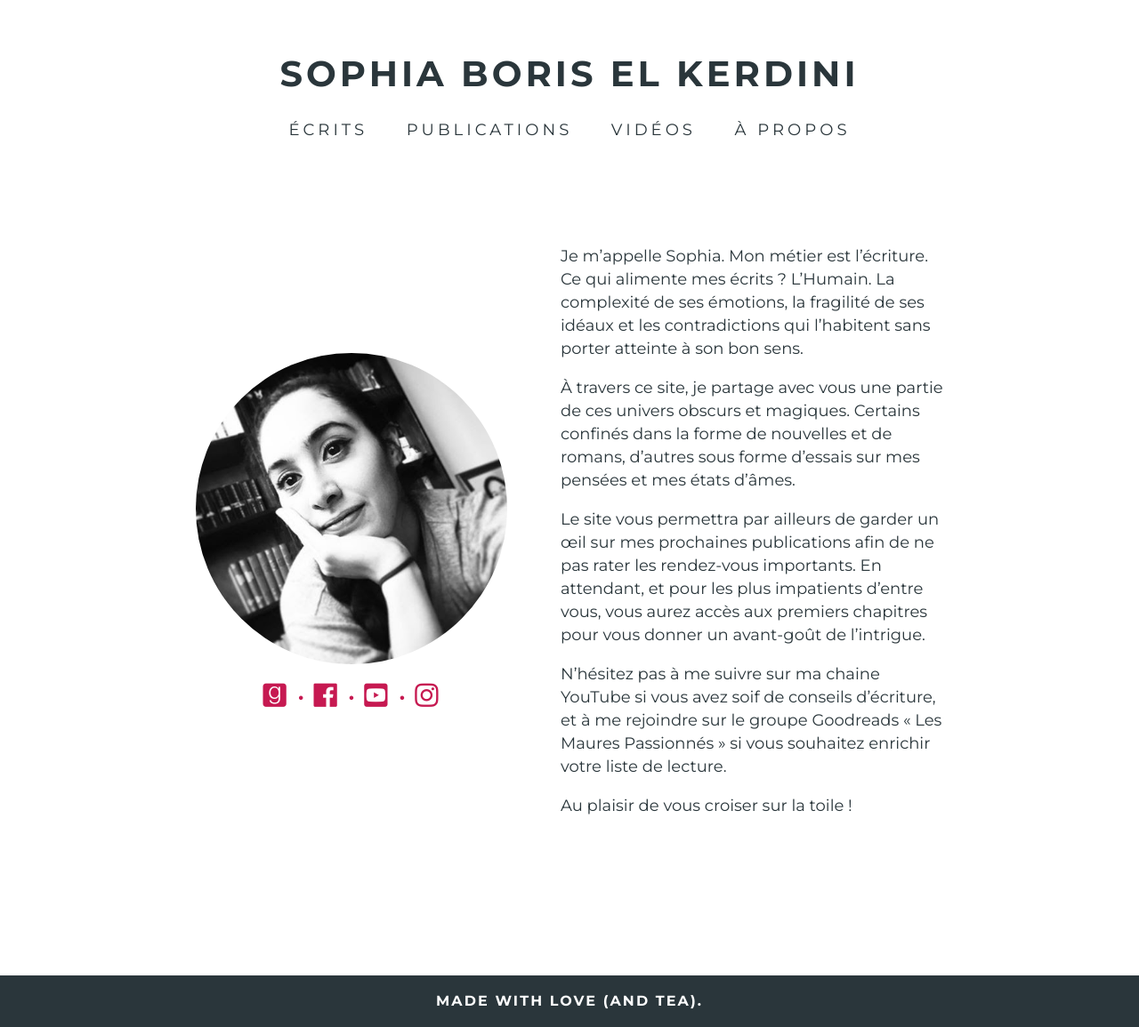
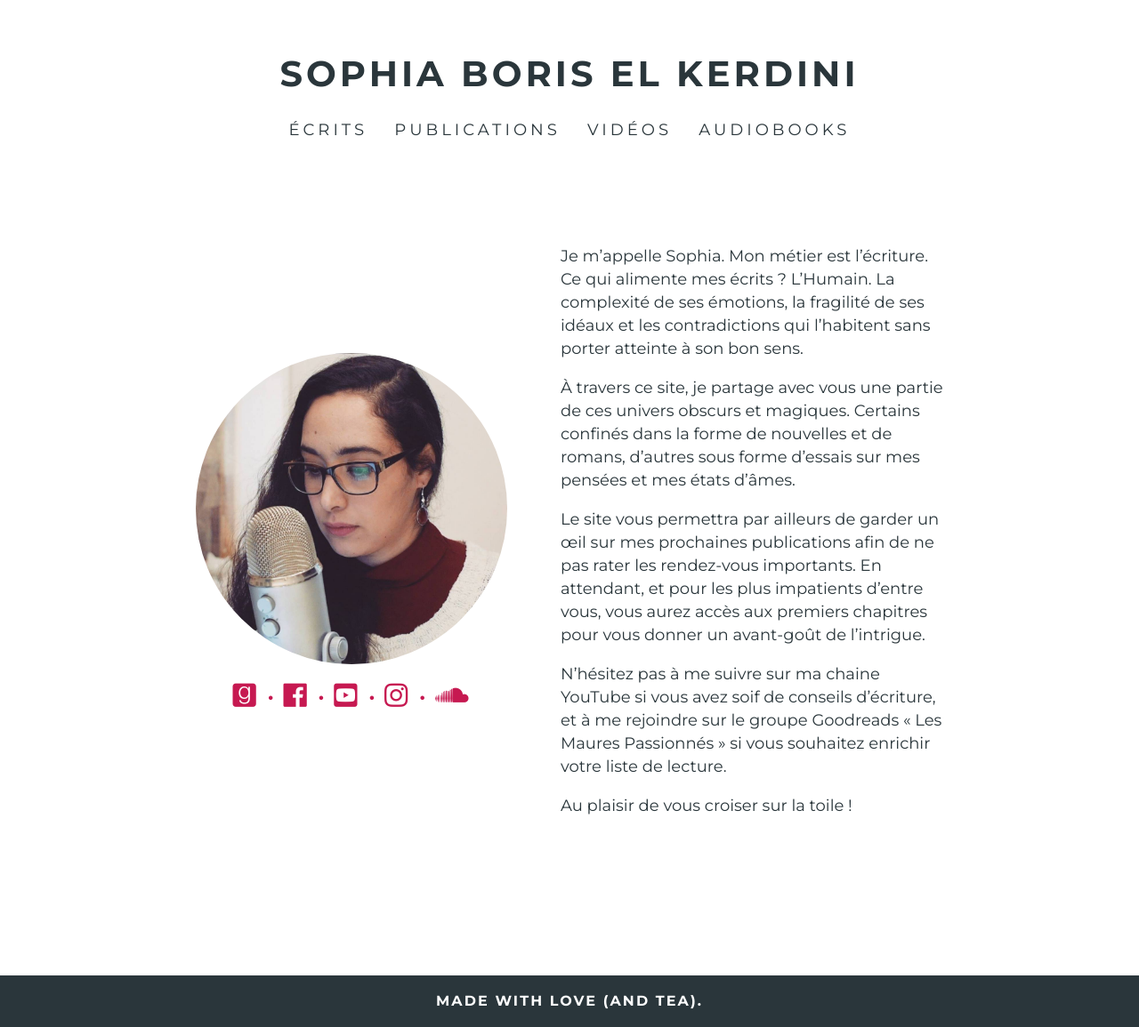
Before and after one commit to et3rnalsunshine/et3rnalsunshine, a Jekyll site: the page built from index.html, in a window 1280 px wide. Shown: the whole page at 89% size. Built offline with Jekyll 4.4.1, drawn with Linux system fonts in a browser that asks for light colours.

Commit message:
Update profile picture and menu

```diff
--- a/_includes/layout/header.html
+++ b/_includes/layout/header.html
@@ -9,8 +9,35 @@
             <a href="{{ "/categories/avis-de-lecture.html" | prepend: site.baseurl }}">Avis De Lecture</a>
         </div>
     </div>
-    <a href="{{ "/publications.html" | prepend: site.baseurl }}" class="menu__item {% if page.url == "/publications" %}menu__item--active{% endif %}">Publications</a>
-    <a href="https://www.youtube.com/channel/UCm2eiXG0mYqvbV0Lc228U7Q/videos" class="menu__item" target="_blank">Vidéos</a>
-    <a href="{{ "/a-propos.html" | prepend: site.baseurl }}" class="menu__item {% if page.url == "/a-propos" %}menu__item--active{% endif %}">À propos</a>
+
+    <a
+      href="{{ "/publications.html" | prepend: site.baseurl }}"
+      class="menu__item {% if page.url == "/publications" %}menu__item--active{% endif %}"
+    >
+      Publications
+    </a>
+
+    <a
+      href="https://www.youtube.com/channel/UCm2eiXG0mYqvbV0Lc228U7Q/videos"
+      class="menu__item"
+      target="_blank"
+    >
+      Vidéos
+    </a>
+
+    <a
+      href="https://soundcloud.com/sophia-boris-elkerdini"
+      class="menu__item"
+      target="_blank"
+    >
+      Audiobooks
+    </a>
+
+    <!-- <a
+      href="{{ "/a-propos.html" | prepend: site.baseurl }}"
+      class="menu__item {% if page.url == "/a-propos" %}menu__item--active{% endif %}"
+    >
+      À propos
+    </a> -->
   </div>
 </header>
--- a/_includes/partials/a-propos.html
+++ b/_includes/partials/a-propos.html
@@ -1,6 +1,6 @@
 <div class="content content--about">
     <div class="author">
-        <img class="author__photo" src="assets/images/love.jpg"/>
+        <img class="author__photo" src="assets/images/me.jpg"/>
         <div class="author__social-media">
             <a href="https://www.goodreads.com/user/show/15726850-sophia-el-kerdini" target="_blank">
                 <i class="fab fa-goodreads"></i>
@@ -13,6 +13,9 @@
             </a>
             <a href="https://www.instagram.com/soboris/" target="_blank">
                 <i class="fab fa-instagram"></i>
+            </a>
+            <a href="http://soundcloud.com/sophia-boris-elkerdini/" target="_blank">
+                <i class="fab fa-soundcloud"></i>
             </a>
         </div>
 
```
Also changed, not shown: assets/images/me.jpg (added).
